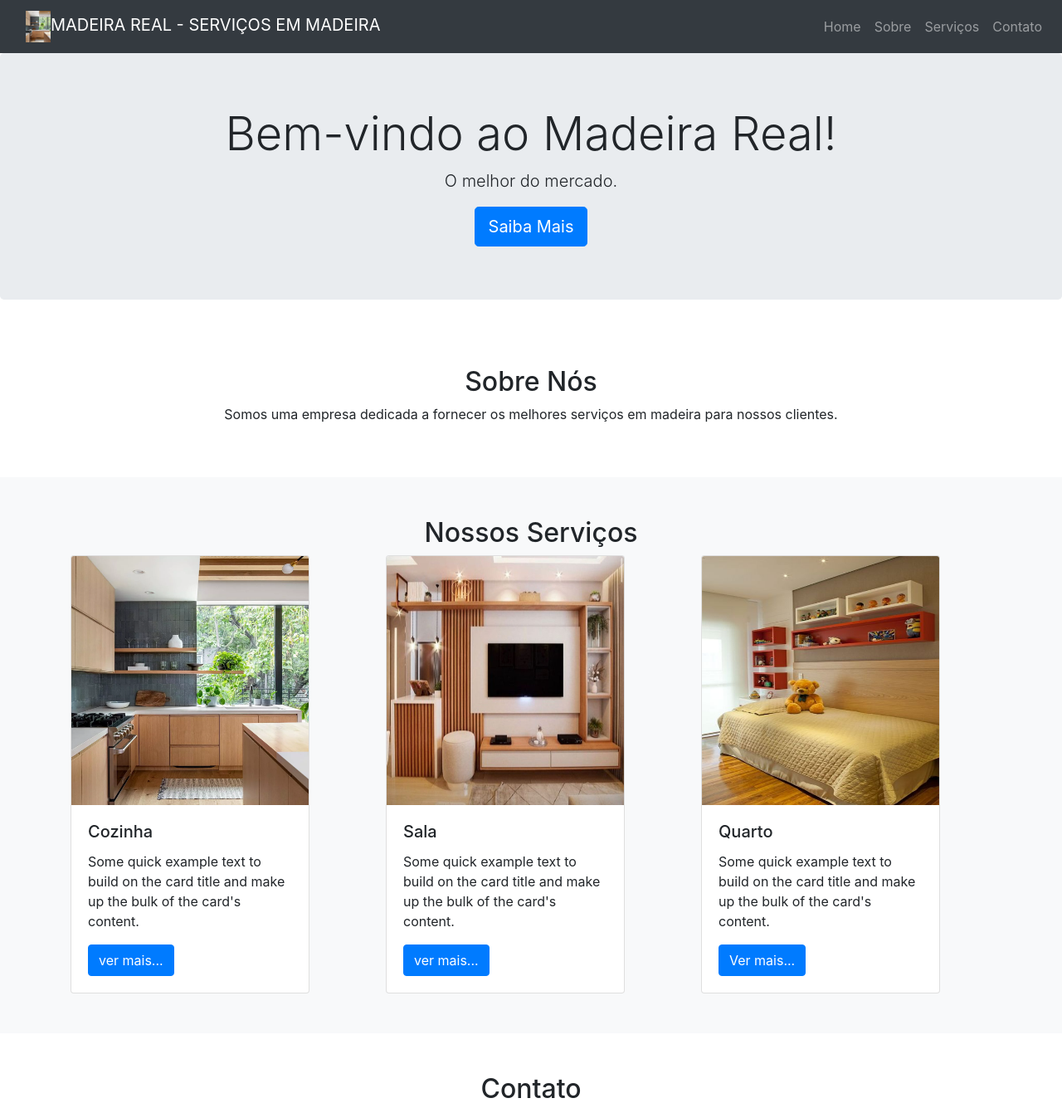
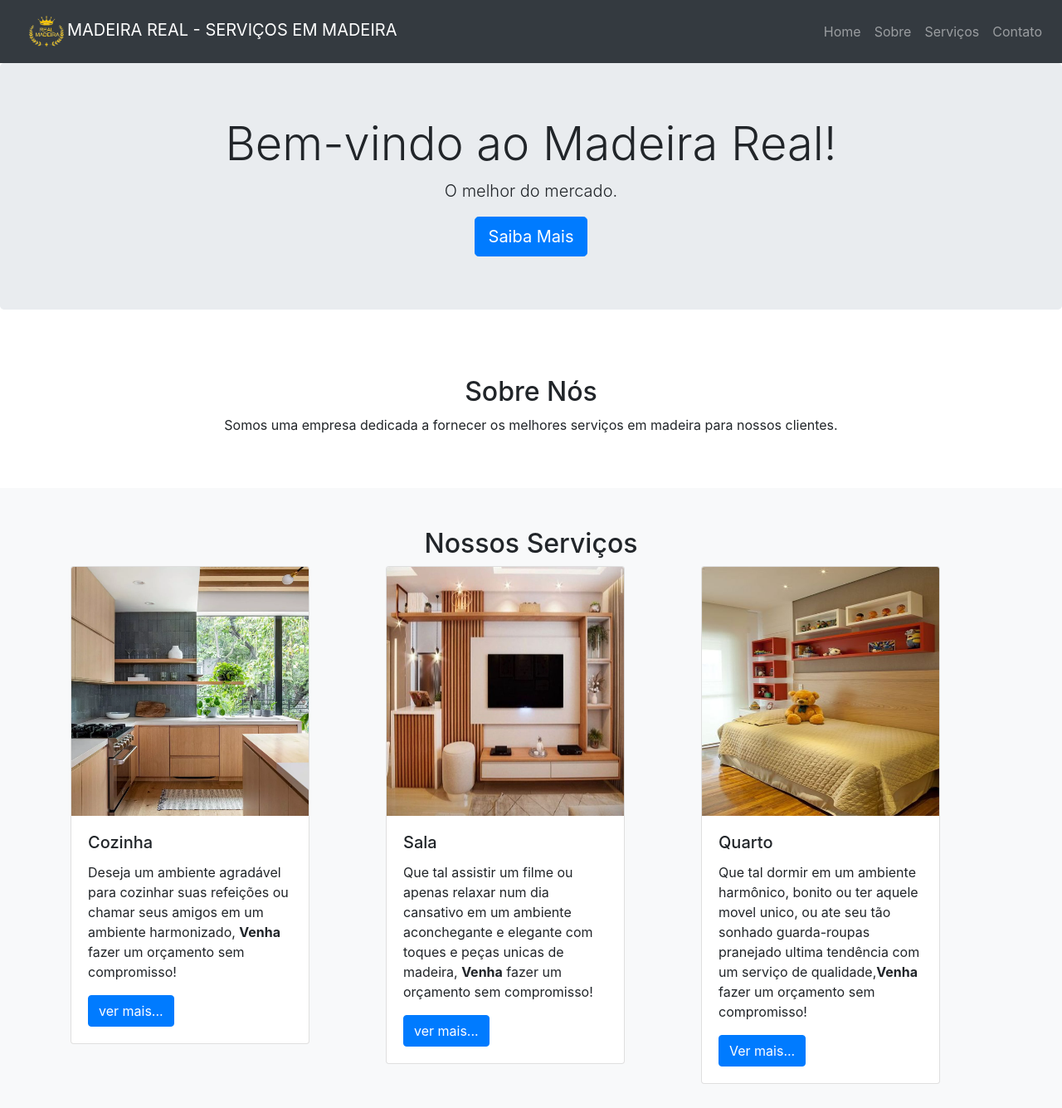
Before and after one commit to Bushido061/MadeiraReal, a plain HTML site: page index.html in a window 1280 px wide. Shown: the top 1335 px of the page at 83% size. Drawn offline with nearby package versions, Linux system fonts and the light colour scheme.

Commit message:
ajustes do logo

```diff
--- a/index.html
+++ b/index.html
@@ -1,5 +1,6 @@
 <!DOCTYPE html>
 <html lang="pt-br">
+
 <head>
     <meta charset="UTF-8">
     <meta name="viewport" content="width=device-width, initial-scale=1.0">
@@ -7,13 +8,16 @@
     <!-- Bootstrap CSS -->
     <link href="https://maxcdn.bootstrapcdn.com/bootstrap/4.5.2/css/bootstrap.min.css" rel="stylesheet">
 </head>
-<body >
+
+<body>
     <!-- Navbar -->
     <nav class="navbar navbar-expand-lg navbar-dark bg-dark">
         <div class="container">
-        <a class="navbar-brand" href="#"><img src="./assents/cozinha.webp" width="30">MADEIRA REAL - SERVIÇOS EM MADEIRA</a>
+            <a class="navbar-brand" href="#"><img src="./assents/Black-Gold-Vintage-Luxury-Crown-Fashion-Logo.png" width="50">MADEIRA REAL - SERVIÇOS EM
+                MADEIRA</a>
         </div>
-        <button class="navbar-toggler" type="button" data-toggle="collapse" data-target="#navbarNav" aria-controls="navbarNav" aria-expanded="false" aria-label="Toggle navigation">
+        <button class="navbar-toggler" type="button" data-toggle="collapse" data-target="#navbarNav"
+            aria-controls="navbarNav" aria-expanded="false" aria-label="Toggle navigation">
 
             <span class="navbar-toggler-icon"></span>
         </button>
@@ -36,8 +40,8 @@
     </nav>
 
     <!-- Home Section -->
-    <section id="home" class="jumbotron text-center" style="background-image:./assents/cozinha.webp" >
-        <div class="container" >
+    <section id="home" class="jumbotron text-center" style="background-image:./assents/cozinha.webp">
+        <div class="container">
             <h1 class="display-4">Bem-vindo ao Madeira Real!</h1>
             <p class="lead">O melhor do mercado.</p>
             <a href="#sobre" class="btn btn-primary btn-lg">Saiba Mais</a>
@@ -48,7 +52,8 @@
     <section id="sobre" class="py-5">
         <div class="container">
             <h2 class="text-center">Sobre Nós</h2>
-            <p class="text-center">Somos uma empresa dedicada a fornecer os melhores serviços em madeira para nossos clientes.</p>
+            <p class="text-center" >Somos uma empresa dedicada a fornecer os melhores serviços em madeira para nossos
+                clientes.</p>
         </div>
     </section>
 
@@ -62,7 +67,9 @@
                         <img src="./assents/cozinha.webp" class="card-img-top" alt="cozinha" height="300">
                         <div class="card-body">
                             <h5 class="card-title">Cozinha</h5>
-                          <p class="card-text">Some quick example text to build on the card title and make up the bulk of the card's content.</p>
+                            <p class="card-text">Deseja um ambiente agradável para cozinhar suas refeições ou chamar
+                                seus amigos em um ambiente harmonizado, <strong>Venha</strong> fazer um orçamento sem
+                                compromisso!</p>
                             <a href="#" class="btn btn-primary">ver mais...</a>
                         </div>
                     </div>
@@ -72,7 +79,9 @@
                         <img src="./assents/sala.jpg" class="card-img-top" alt="sala" height="300">
                         <div class="card-body">
                             <h5 class="card-title">Sala</h5>
-                          <p class="card-text">Some quick example text to build on the card title and make up the bulk of the card's content.</p>
+                            <p class="card-text">Que tal assistir um filme ou apenas relaxar num dia cansativo em um
+                                ambiente aconchegante e elegante com toques e peças unicas de madeira,
+                                <strong>Venha</strong> fazer um orçamento sem compromisso!</p>
                             <a href="#" class="btn btn-primary">ver mais...</a>
                         </div>
                     </div>
@@ -82,7 +91,9 @@
                         <img src="./assents/quarto.jpg" class="card-img-top" alt="quarto" height="300">
                         <div class="card-body">
                             <h5 class="card-title">Quarto</h5>
-                          <p class="card-text">Some quick example text to build on the card title and make up the bulk of the card's content.</p>
+                            <p class="card-text">Que tal dormir em um ambiente harmônico, bonito ou ter aquele movel
+                                unico, ou ate seu tão sonhado guarda-roupas pranejado ultima tendência com um serviço de
+                                qualidade,<strong>Venha</strong> fazer um orçamento sem compromisso!</p>
                             <a href="#" class="btn btn-primary">Ver mais...</a>
                         </div>
                     </div>
@@ -123,4 +134,5 @@
     <script src="https://cdn.jsdelivr.net/npm/@popperjs/core@2.6.0/dist/umd/popper.min.js"></script>
     <script src="https://maxcdn.bootstrapcdn.com/bootstrap/4.5.2/js/bootstrap.min.js"></script>
 </body>
+
 </html>
```
Also changed, not shown: assents/Black-Gold-Vintage-Luxury-Crown-Fashion-Logo.png (added). Lines whose indentation alone changed are shown as unchanged.
